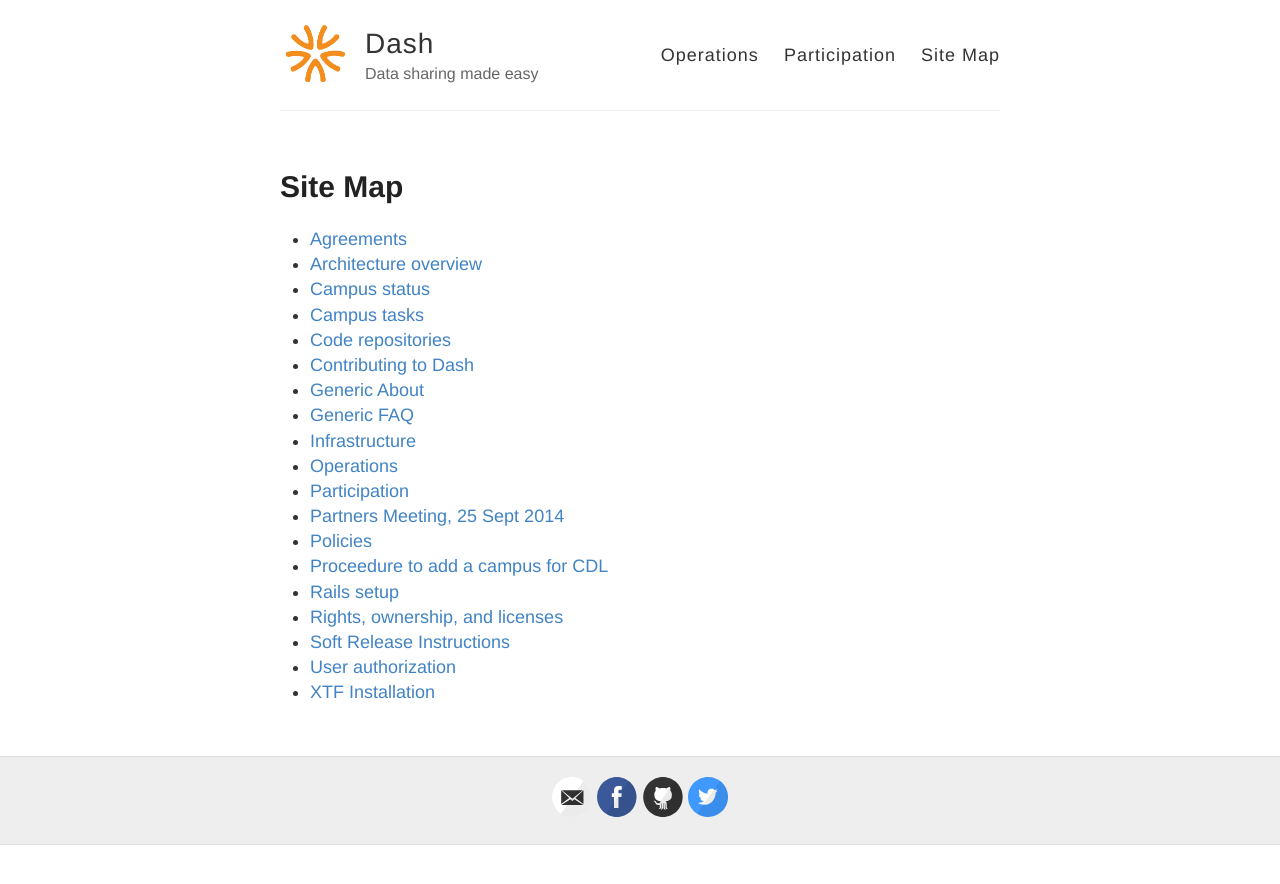
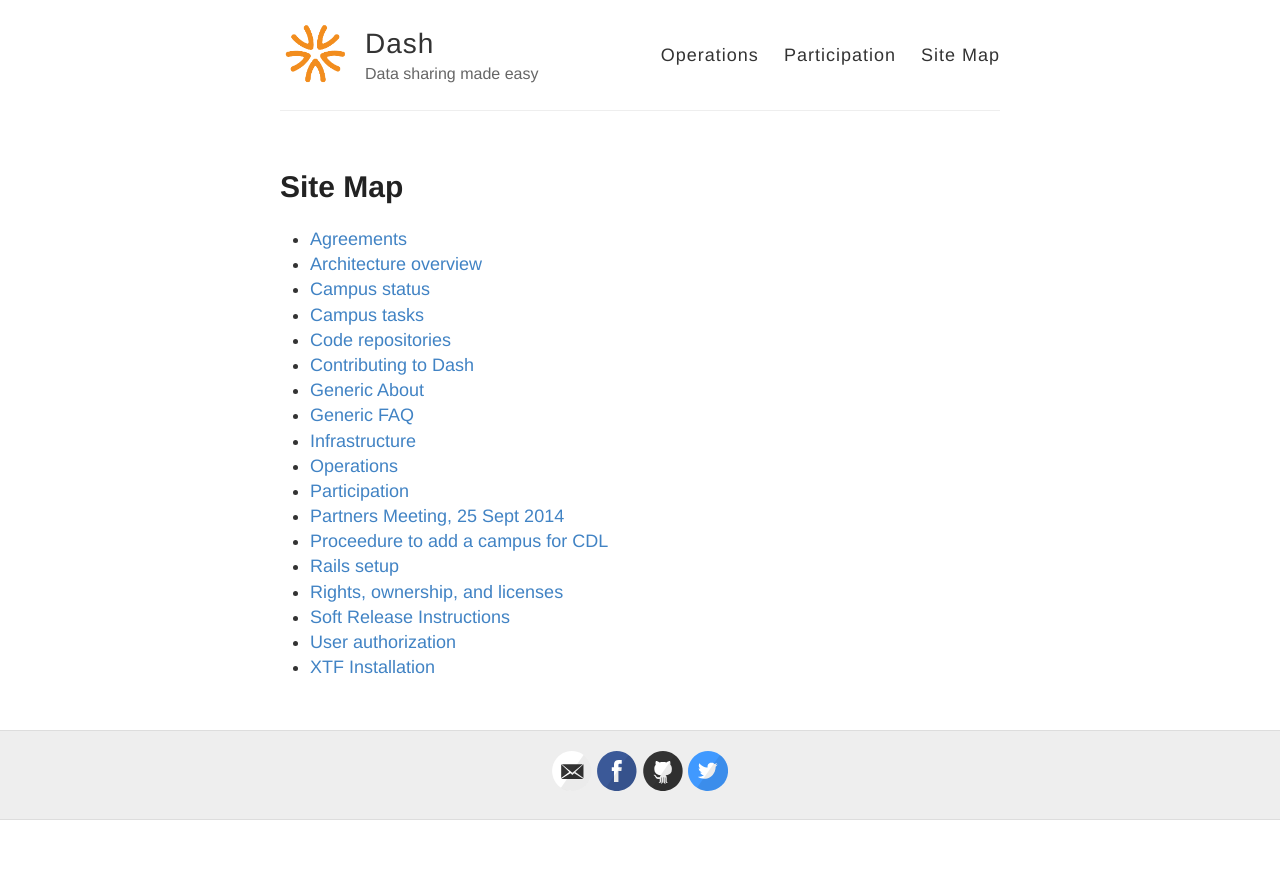
Before and after one commit to CDLUC3/dash, a Jekyll site: the page built from site-map.md, in a window 1280 px wide. Shown: the top 884 px of the page. Built offline with Jekyll 4.4.1, drawn with Linux system fonts in a browser that asks for light colours.

Commit message:
Update site-map.md

```diff
--- a/site-map.md
+++ b/site-map.md
@@ -16,7 +16,6 @@ permalink: /site-map/
 * [Operations](http://cdluc3.github.io/dash/operations)
 * [Participation](http://cdluc3.github.io/dash/participation)
 * [Partners Meeting, 25 Sept 2014](http://cdluc3.github.io/dash/dash-meeting-ucla)
-* [Policies](http://cdluc3.github.io/dash/policies)
 * [Proceedure to add a campus for CDL](http://cdluc3.github.io/dash/proceedure-to-add-campus)
 * [Rails setup](http://cdluc3.github.io/dash/rails-setup)
 * [Rights, ownership, and licenses](http://cdluc3.github.io/dash/Rights-Ownership-Licenses)
```
